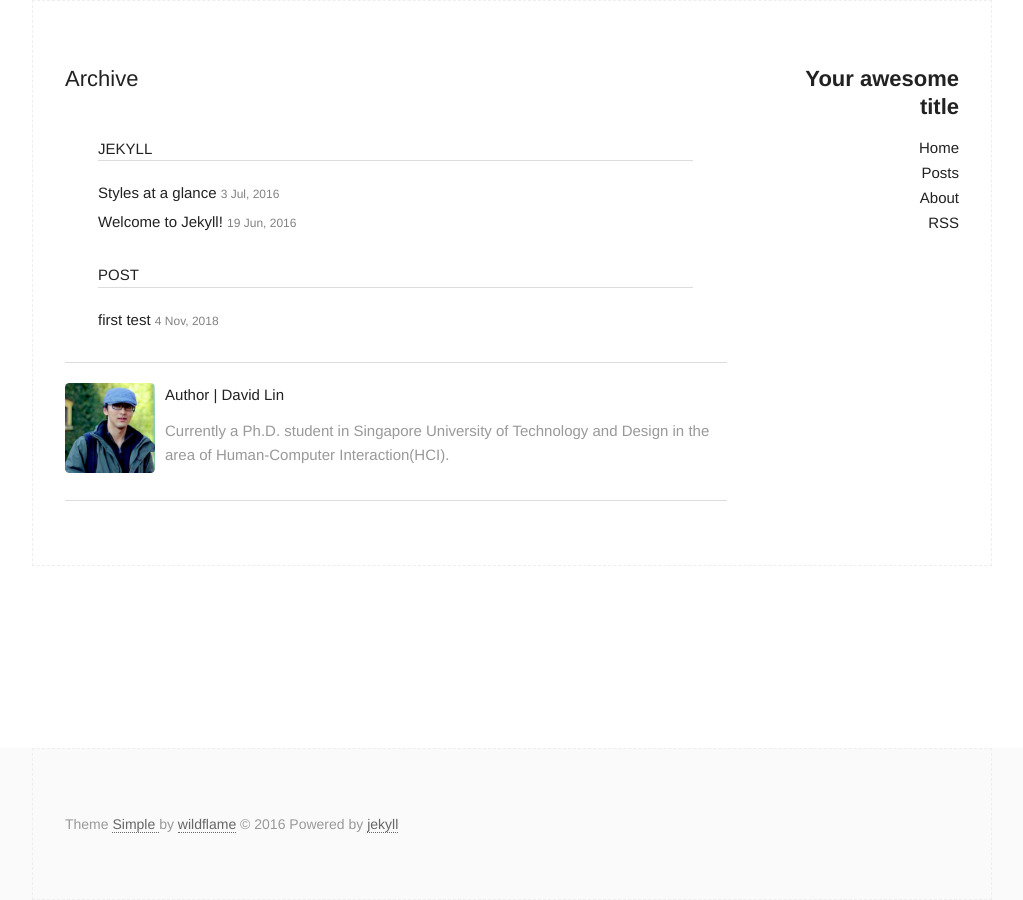
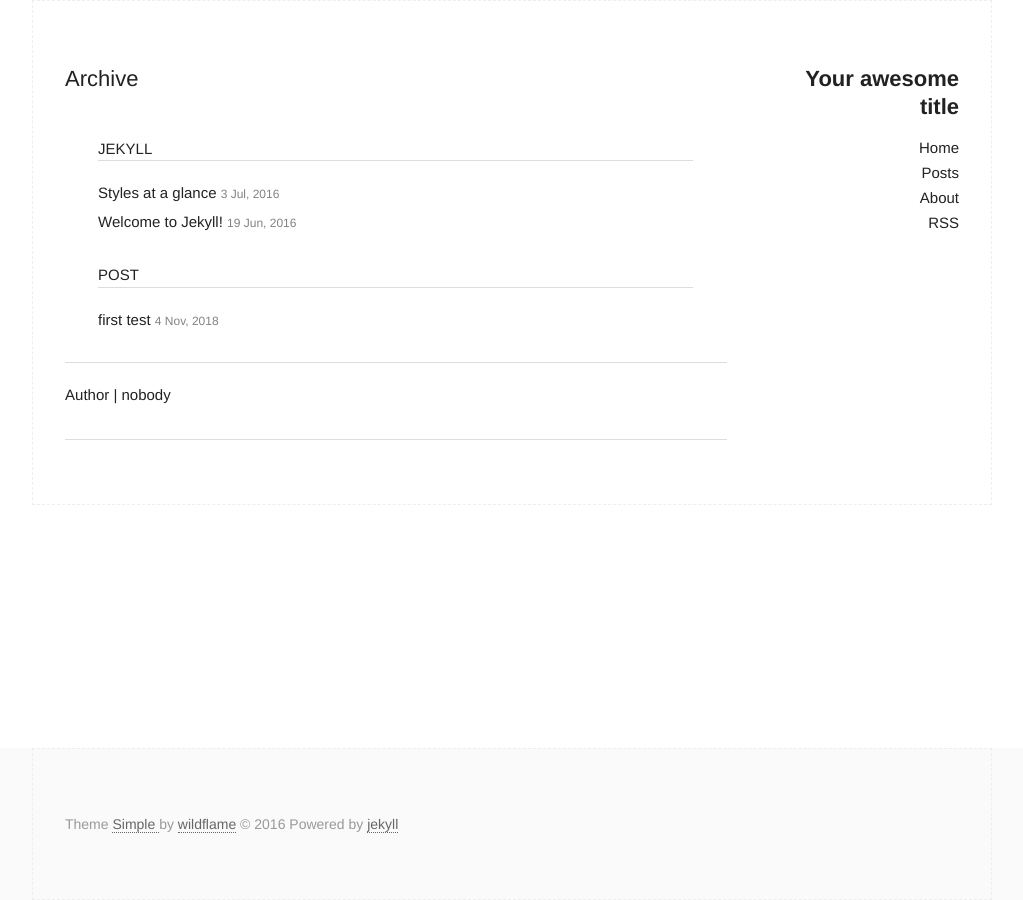
Before and after one commit to oanchovy/oanchovy.github.io, a Jekyll site: the page built from archive.html, in a window 1280 px wide. Shown: the whole page, without its empty margins (128-1151 px from the left). Built offline with Jekyll 4.4.1, drawn with Linux system fonts in a browser that asks for light colours.

Commit message:
modification

```diff
--- a/_includes/author.html
+++ b/_includes/author.html
@@ -1,9 +1,8 @@
 <section class="author">
+  <!--
   <div class="authorimage box" style="background: url({{site.baseurl}}/assets/img/Taffy.jpg)"></div>
+  -->
   <div class="authorinfo box">
-    <p>Author | David Lin</p>
-    <p class="bio">
-      Currently a Ph.D. student in Singapore University of Technology and Design in the area of Human-Computer Interaction(HCI).
-    </p>
+    <p>Author | nobody</p>
   </div>
 </section>
```
